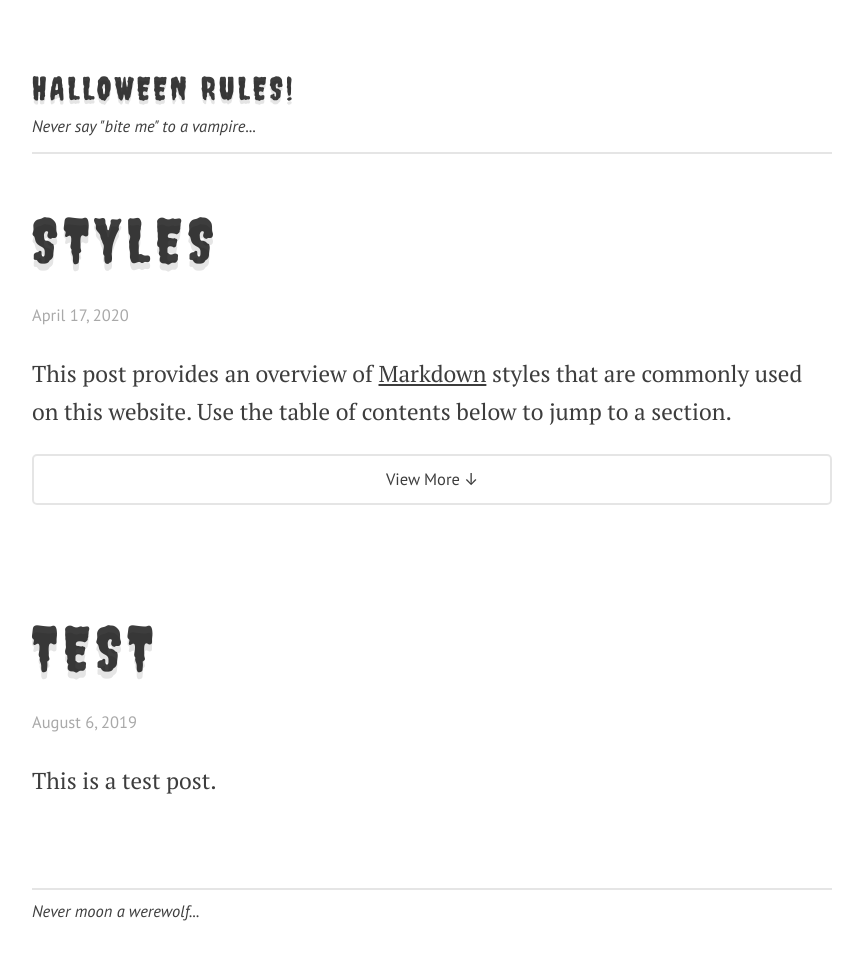
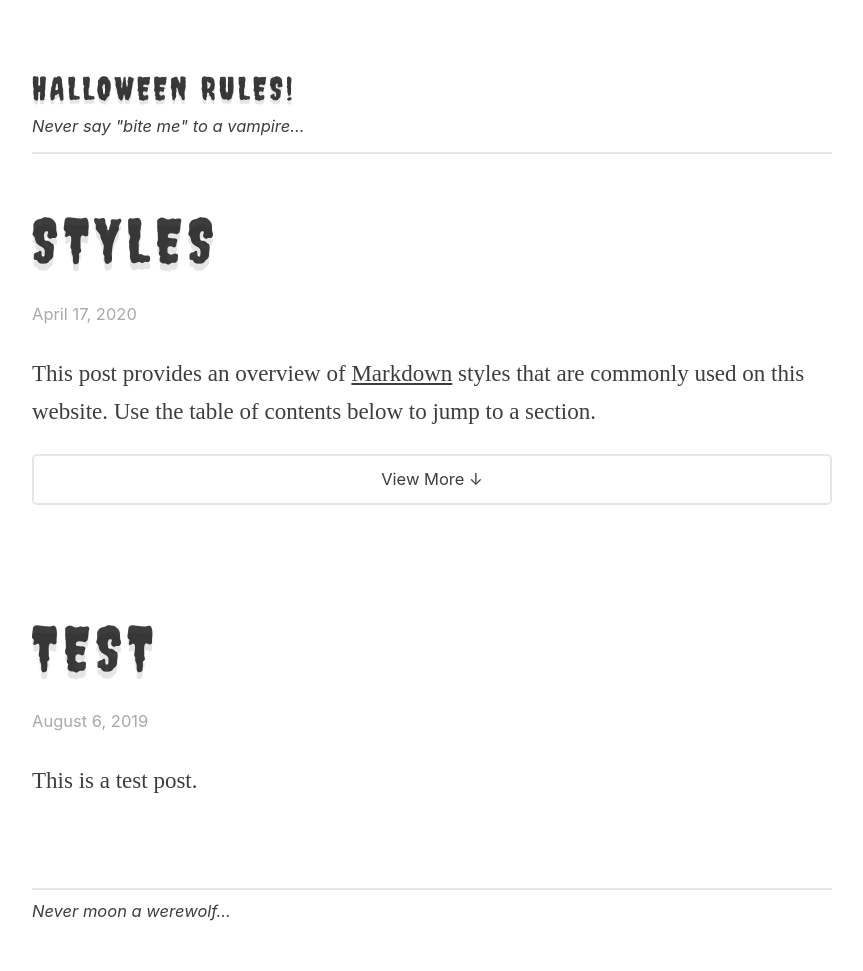
Before and after one commit to lmw13/lmw13, a Jekyll site: the page built from index.html, in a window 1280 px wide. Shown: the whole page, without its empty margins (208-1071 px from the left). Built offline with Jekyll 4.4.1, drawn with Linux system fonts in a browser that asks for light colours; some web fonts are replaced; the list of posts is cut into pages by our own code.

Commit message:
Update default.html

```diff
--- a/_layouts/default.html
+++ b/_layouts/default.html
@@ -22,7 +22,7 @@
    <meta name="msapplication-TileColor" content="#ffffff">
    <meta name="msapplication-TileImage" content="/ms-icon-144x144.png">
    <meta name="theme-color" content="#ffffff">
-   <link href="https://fonts.googleapis.com/css2?family=Creepster&family=Inter&family=PT+Mono&family=PT+Sans:ital@0;1&family=PT+Serif:ital,wght@0,400;0,700;1,400&display=swap" rel="stylesheet">
+   <link href="https://fonts.googleapis.com/css2?family=Creepster&family=Source+Sans+Pro:ital,wght@0,400;0,700;1,400&family=Source+Serif+Pro:wght@400;700&display=swap" rel="stylesheet">
    {% seo %}
 </head>
 <body>
```
